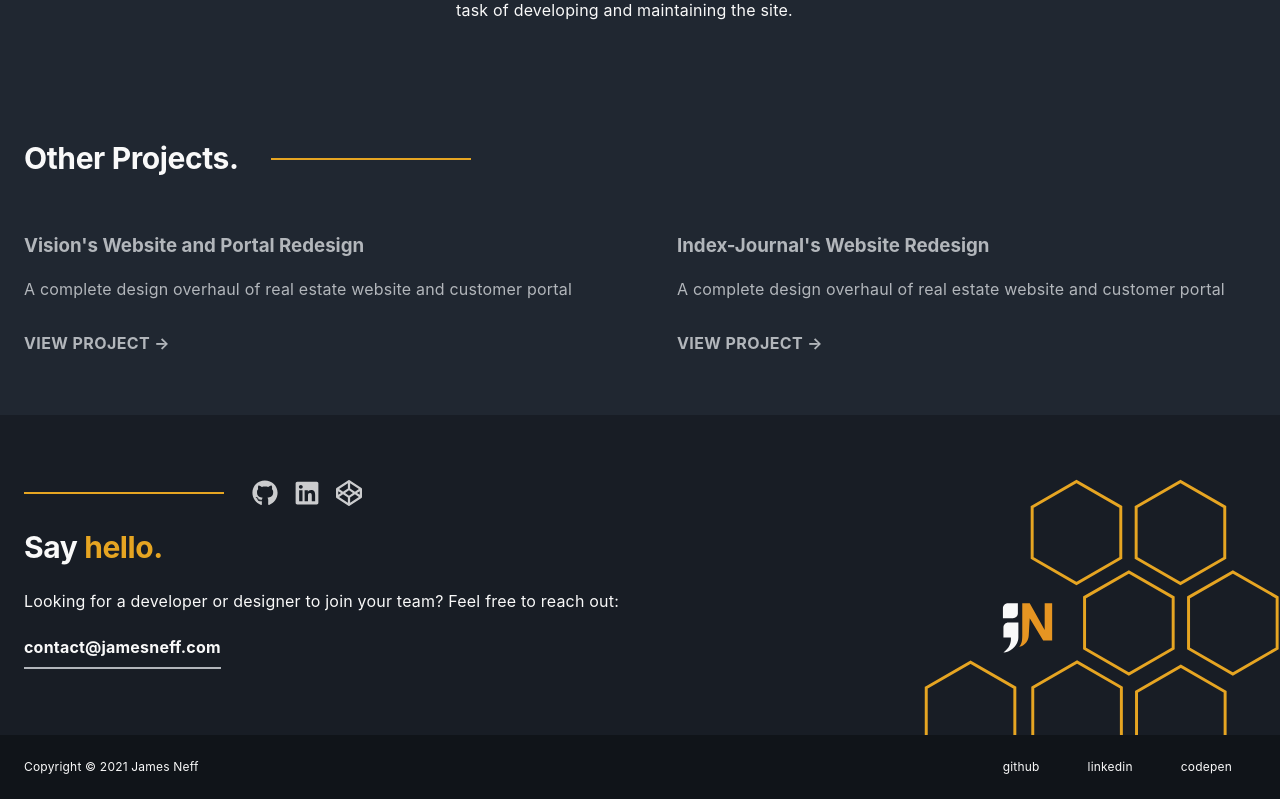
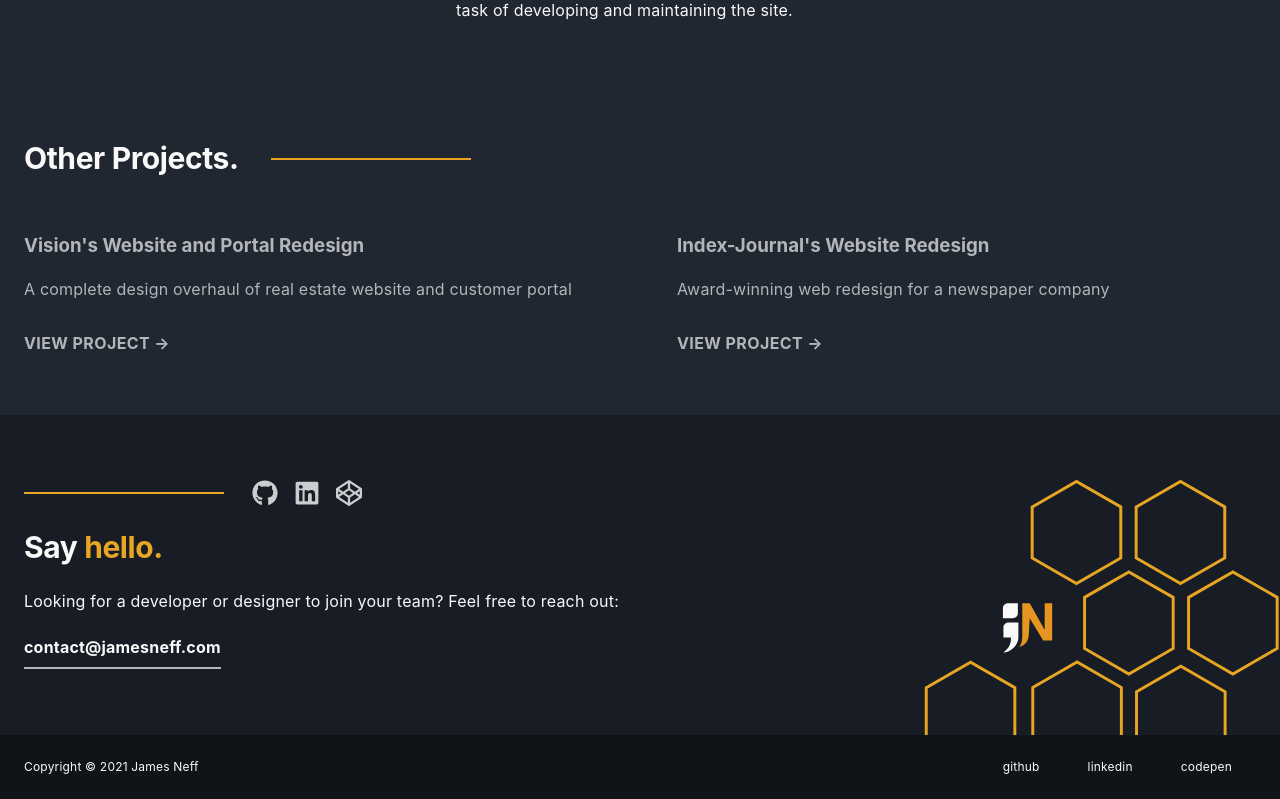
Before and after one commit to NeffCodes/Portfolio-v2.0, a Next.js app: page /projects/mini-reddit in a window 1280 px wide. Shown: the part 1269-2068 px from the top of the page. Built offline with nearby package versions, Linux system fonts and the light colour scheme.

Commit message:
Fix OtherProjects nextnext description to show correct description

```diff
--- a/src/common/components/otherProjects/OtherProjects.js
+++ b/src/common/components/otherProjects/OtherProjects.js
@@ -26,7 +26,7 @@ export default function OtherProjects({current}) {
         <Link href={tileData.nextnext.slug}>
           <article className={styles.link_card}>
             <h3 className={styles.link_title}>{tileData.nextnext.title}</h3>
-            <p>{tileData.next.description}</p>
+            <p>{tileData.nextnext.description}</p>
             <a className={styles.link}>View Project &rarr;</a>
           </article>
         </Link>
```
